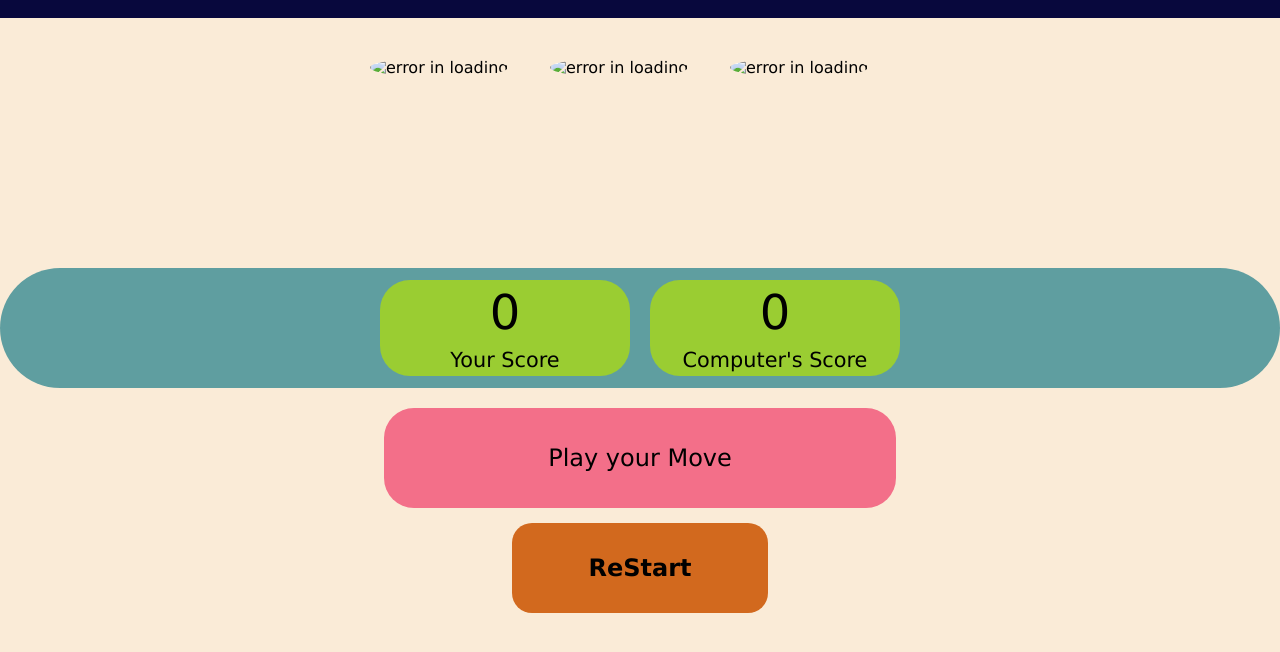
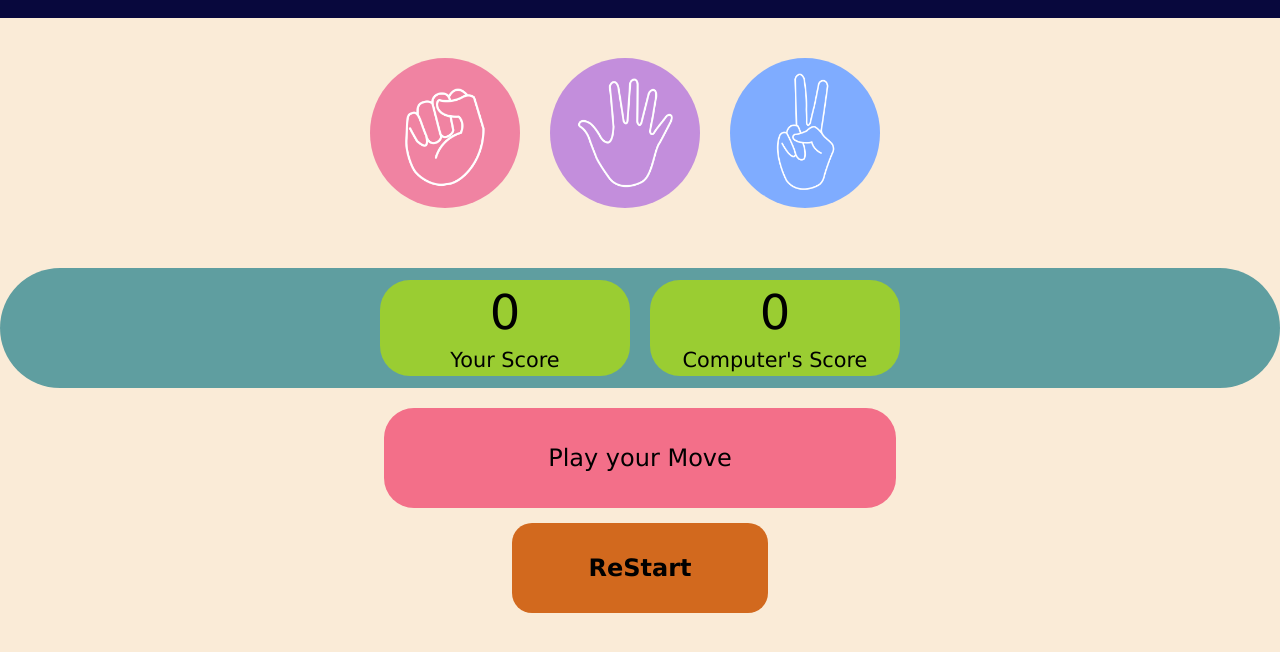
Before and after one commit to Abhinavan2004/Abhi_rps, a plain HTML site: page index.html in a window 1280 px wide. Shown: the part 62-714 px from the top of the page. Drawn offline with Linux system fonts and the light colour scheme.

Commit message:
Update index.html

```diff
--- a/index.html
+++ b/index.html
@@ -15,13 +15,13 @@
 
     <div class="options">
         <div class="choice" id="rock">
-            <img src="./IMAGES/rock.png" alt="error in loading">
+            <img src="./assests/rock.png" alt="error in loading">
         </div>
         <div class="choice" id="paper">
-            <img src="./IMAGES/paper.png" alt="error in loading">
+            <img src="./assests/paper.png" alt="error in loading">
         </div>
         <div class="choice" id="scissor">
-            <img src="./IMAGES/scissors.png" alt="error in loading">
+            <img src="./assests/scissors.png" alt="error in loading">
         </div>
     </div>
 
```
